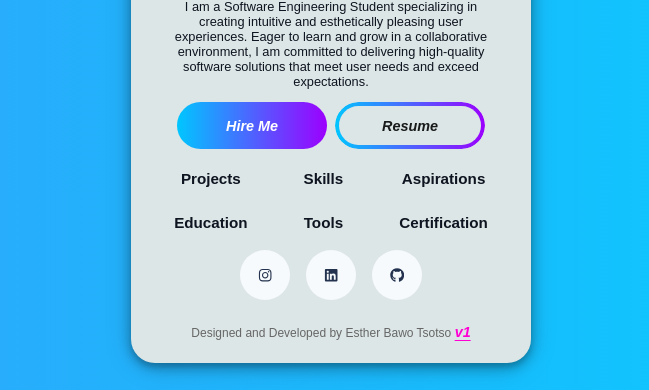
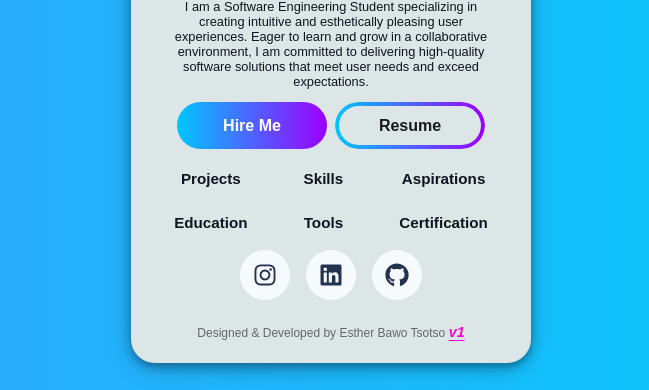
Before and after one commit to estheticallybawo/esther-portfolio-v2, a React (Vite) app: page / in a window 1280 px wide. Shown: the part 317-707 px from the top of the page, without its empty margins (309-958 px from the left). Built offline with nearby package versions, Linux system fonts and the light colour scheme; a web font is replaced by a local one.

Commit message:
Footer Adjustment

```diff
--- a/src/components/ProfileCard.jsx
+++ b/src/components/ProfileCard.jsx
@@ -148,7 +148,7 @@
   </a>
 </div>
       <div className={styles.dateTime}>
-        <p>Designed and Developed by Esther Bawo Tsotso <a href="https://profile-card-two-tan.vercel.app" target="_blank" rel="noopener noreferrer"> v1 </a></p>
+        <p>Designed & Developed by Esther Bawo Tsotso <a className={styles.v1} href="https://profile-card-two-tan.vercel.app" target="_blank" rel="noopener noreferrer"> v1 </a></p>
       </div>
     </div>
 
--- a/src/components/ProfileCard.module.css
+++ b/src/components/ProfileCard.module.css
@@ -155,7 +155,7 @@
 
   }
 
-  a {
+  .v1 {
     text-decoration: underline;
     text-decoration-color: #ff00d4;
     text-underline-offset: 3px;
```
